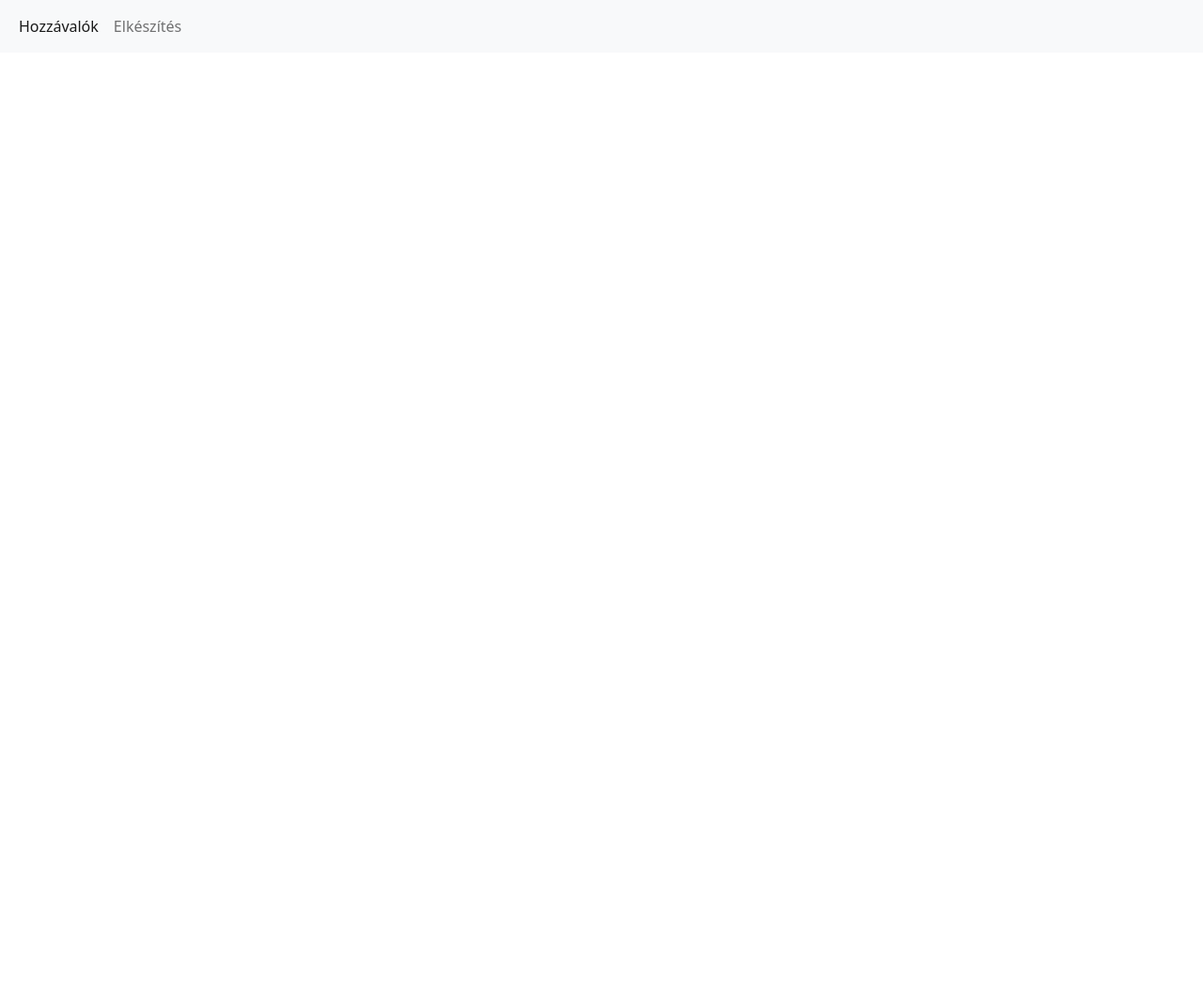
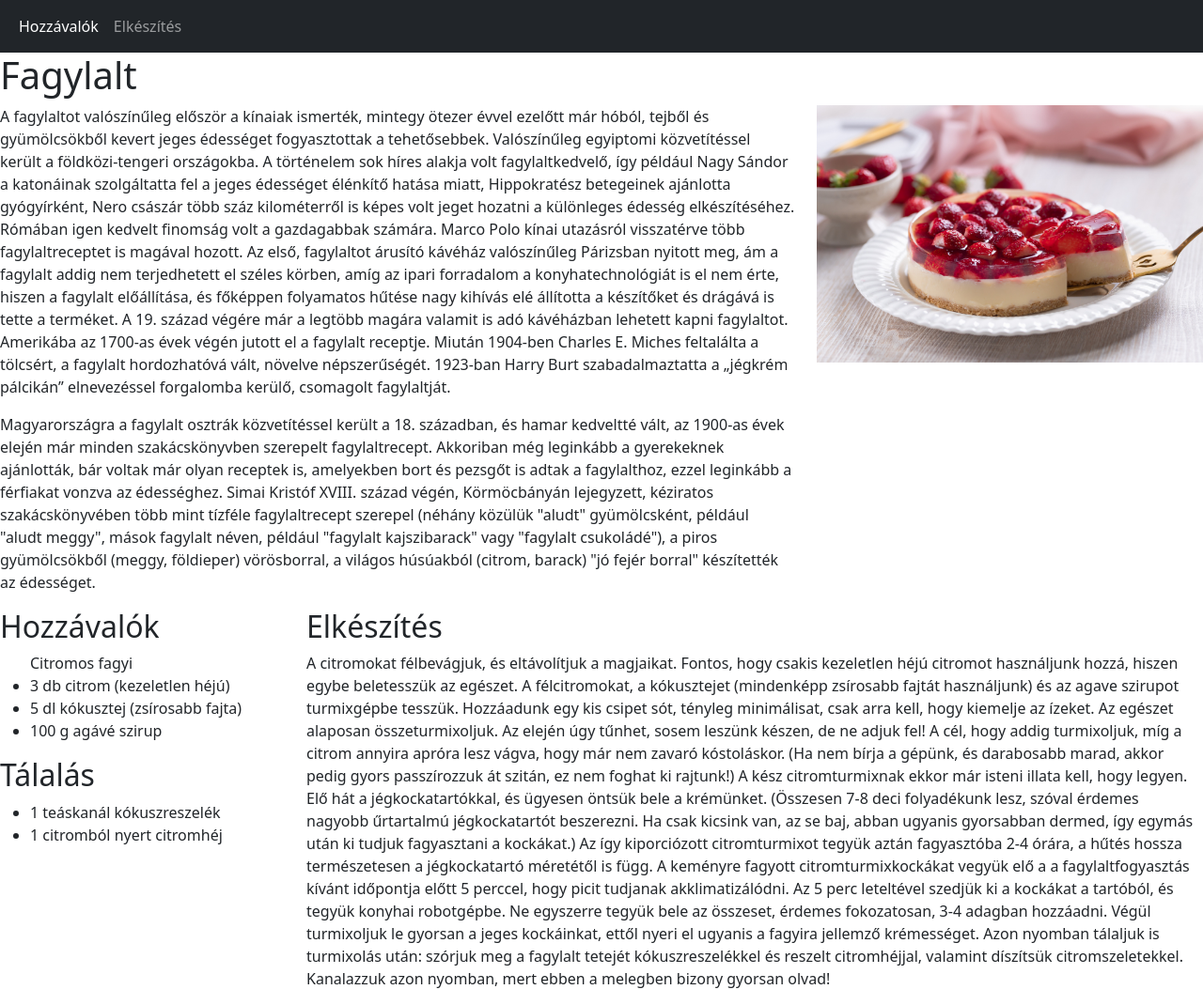
Before and after one commit to markokanada/FF_TOofTL, a plain HTML site: page html/icecream.html in a window 1280 px wide. Shown: the whole page at 94% size. Before the commit the page ends 800 px from the top, so only its background shows below. Drawn offline with nearby package versions, Linux system fonts and the light colour scheme.

Commit message:
⚡️ icecream - Oldal szerkezete + tartalom feltöltése

```diff
--- a/html/icecream.html
+++ b/html/icecream.html
@@ -11,7 +11,7 @@
 </head>
 
 <body>
-    <nav class="navbar navbar-expand-lg navbar-light bg-light">
+    <nav class="navbar navbar-expand-lg navbar-dark bg-dark">
         <div class="container-fluid">
             <div class="collapse navbar-collapse" id="navbarNav">
                 <ul class="navbar-nav">
@@ -25,7 +25,66 @@
             </div>
         </div>
     </nav>
+    <!--Tartalom-->
+    <h1>Fagylalt</h1>
+    <div class="row">
+        <div class="col-12 col-lg-8 xxl-9">
+            <p class="text-justify">A fagylaltot valószínűleg először a kínaiak ismerték, mintegy ötezer évvel ezelőtt már hóból, tejből és gyümölcsökből kevert jeges édességet fogyasztottak a tehetősebbek. Valószínűleg egyiptomi közvetítéssel került a földközi-tengeri országokba. A történelem sok híres alakja volt fagylaltkedvelő, így például Nagy Sándor a katonáinak szolgáltatta fel a jeges édességet élénkítő hatása miatt, Hippokratész betegeinek ajánlotta gyógyírként, Nero császár több száz kilométerről is képes volt jeget hozatni a különleges édesség elkészítéséhez. Rómában igen kedvelt finomság volt a gazdagabbak számára. Marco Polo kínai utazásról visszatérve több fagylaltreceptet is magával hozott. Az első, fagylaltot árusító kávéház valószínűleg Párizsban nyitott meg, ám a fagylalt addig nem terjedhetett el széles körben, amíg az ipari forradalom a konyhatechnológiát is el nem érte, hiszen a fagylalt előállítása, és főképpen folyamatos hűtése nagy kihívás elé állította a készítőket és drágává is tette a terméket. A 19. század végére már a legtöbb magára valamit is adó kávéházban lehetett kapni fagylaltot. Amerikába az 1700-as évek végén jutott el a fagylalt receptje. Miután 1904-ben Charles E. Miches feltalálta a tölcsért, a fagylalt hordozhatóvá vált, növelve népszerűségét. 1923-ban Harry Burt szabadalmaztatta a „jégkrém pálcikán” elnevezéssel forgalomba kerülő, csomagolt fagylaltját.
+            </p>
+            <p class="text-justify">Magyarországra a fagylalt osztrák közvetítéssel került a 18. században, és hamar kedveltté vált, az 1900-as évek elején már minden szakácskönyvben szerepelt fagylaltrecept. Akkoriban még leginkább a gyerekeknek ajánlották, bár voltak már olyan receptek is, amelyekben bort és pezsgőt is adtak a fagylalthoz, ezzel leginkább a férfiakat vonzva az édességhez. Simai Kristóf XVIII. század végén, Körmöcbányán lejegyzett, kéziratos szakácskönyvében több mint tízféle fagylaltrecept szerepel (néhány közülük "aludt" gyümölcsként, például "aludt meggy", mások fagylalt néven, például "fagylalt kajszibarack" vagy "fagylalt csukoládé"), a piros gyümölcsökből (meggy, földieper) vörösborral, a világos húsúakból (citrom, barack) "jó fejér borral" készítették az édességet.
+            </p>
+        </div>
+        <div class="col-12 col-lg-4 col-xxl-3"><img class="img-fluid" src="../img/strawberrycheesecake.jpg" alt="Strawberry Cheesecake - Epres sajttorta"></div>
+    </div>
+    <div class="row">
+        <div class="col-12 col-md-4 col-lg-3">
+            <h2 id="hozzavalok">Hozzávalók</h2>
 
+            <ul>Citromos fagyi
+                <li>
+                    3 db citrom (kezeletlen héjú)
+
+                </li>
+                <li>
+                    5 dl kókusztej (zsírosabb fajta)
+
+                </li>
+                <li>
+                    100 g agávé szirup
+
+                </li>
+            </ul>
+            <h2 id="hozzavalok">Tálalás</h2>
+            <ul>
+                <li>
+                    1 teáskanál kókuszreszelék
+
+                </li>
+                <li>
+                    1 citromból nyert citromhéj
+
+                </li>
+            </ul>
+
+        </div>
+        <div class="col-12 col-md-8 col-lg-9">
+            <h2 id="elkeszites">Elkészítés</h2>
+            <p>
+                A citromokat félbevágjuk, és eltávolítjuk a magjaikat. Fontos, hogy csakis kezeletlen héjú citromot használjunk hozzá, hiszen egybe beletesszük az egészet.
+                A félcitromokat, a kókusztejet (mindenképp zsírosabb fajtát használjunk) és az agave szirupot turmixgépbe tesszük. Hozzáadunk egy kis csipet sót, tényleg minimálisat, csak arra kell, hogy kiemelje az ízeket.
+                Az egészet alaposan összeturmixoljuk. Az elején úgy tűnhet, sosem leszünk készen, de ne adjuk fel! A cél, hogy addig turmixoljuk, míg a citrom annyira apróra lesz vágva, hogy már nem zavaró kóstoláskor. (Ha nem bírja a gépünk, és darabosabb marad, akkor pedig gyors passzírozzuk át szitán, ez nem foghat ki rajtunk!)
+                A kész citromturmixnak ekkor már isteni illata kell, hogy legyen. Elő hát a jégkockatartókkal, és ügyesen öntsük bele a krémünket. (Összesen 7-8 deci folyadékunk lesz, szóval érdemes nagyobb űrtartalmú jégkockatartót beszerezni. Ha csak kicsink van, az se baj, abban ugyanis gyorsabban dermed, így egymás után ki tudjuk fagyasztani a kockákat.)
+                Az így kiporciózott citromturmixot tegyük aztán fagyasztóba 2-4 órára, a hűtés hossza természetesen a jégkockatartó méretétől is függ.
+                A keményre fagyott citromturmixkockákat vegyük elő a a fagylaltfogyasztás kívánt időpontja előtt 5 perccel, hogy picit tudjanak akklimatizálódni.
+                Az 5 perc leteltével szedjük ki a kockákat a tartóból, és tegyük konyhai robotgépbe. Ne egyszerre tegyük bele az összeset, érdemes fokozatosan, 3-4 adagban hozzáadni.
+                Végül turmixoljuk le gyorsan a jeges kockáinkat, ettől nyeri el ugyanis a fagyira jellemző krémességet.
+
+                Azon nyomban tálaljuk is turmixolás után: szórjuk meg a fagylalt tetejét kókuszreszelékkel és reszelt citromhéjjal, valamint díszítsük citromszeletekkel.
+                Kanalazzuk azon nyomban, mert ebben a melegben bizony gyorsan olvad!
+
+            </p>
+        </div>
+    </div>
     <script src="../js/main.js"></script>
 </body>
 
```
